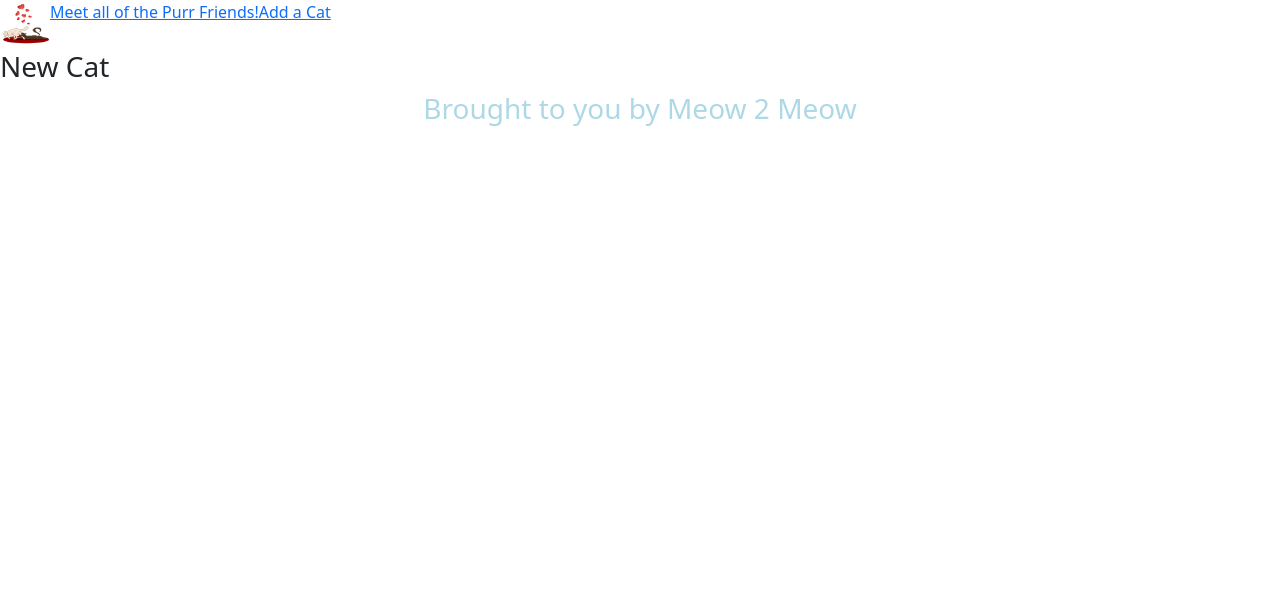
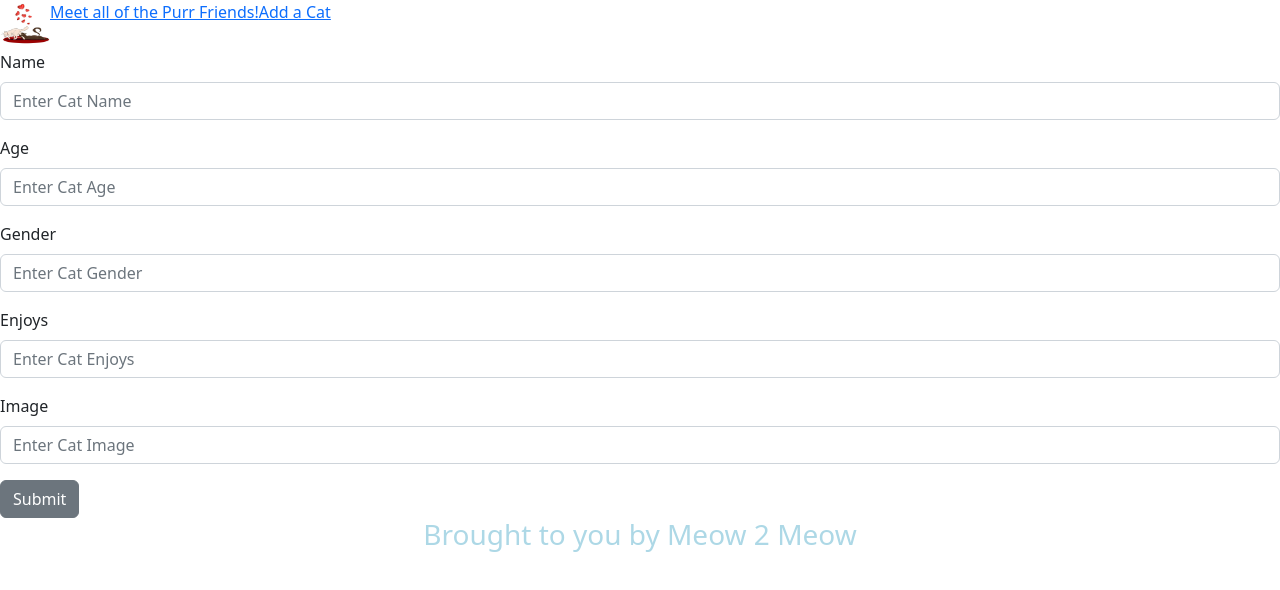
Before and after one commit to learn-academy-2023-bravo/cat-tinder-frontend-meow-2-meow, a React (Create React App) app: page /catnew in a window 1280 px wide. Shown: the top 590 px of the page. Built offline with nearby package versions, Linux system fonts and the light colour scheme.

Commit message:
stuck on last create functionality test

```diff
--- a/src/App.js
+++ b/src/App.js
@@ -15,6 +15,10 @@ const App = () =>{
   const [cats, setCats] = useState(mockCats)
   // console.log(cats)
 
+  const createCat = (createdCat) => {
+    console.log("Created Cats:", createdCat)
+  }
+
   return(
     <>
       <Header />
@@ -22,7 +26,7 @@ const App = () =>{
       <Route path = "/" element = {<Home/>} />
       <Route path = "/catindex" element = {<CatIndex cats={cats}/>} />
       <Route path = "/catshow/:id" element = {<CatShow cats={cats}/>} />
-      <Route path = "/catnew" element = {<CatNew/>} />
+      <Route path = "/catnew" element = {<CatNew createCat = {createCat}/>} />
       <Route path = "/catedit" element = {<CatEdit/>} />
       <Route path = "*" element = {<NotFound/>} />
     </Routes>
--- a/src/pages/CatNew.js
+++ b/src/pages/CatNew.js
@@ -1,12 +1,91 @@
+import { Form, FormGroup, Label, Input, Button } from 'reactstrap'
+import { useState } from 'react'
+import { useNavigate } from 'react-router-dom'
 
+const CatNew = ({createCat}) => {
 
-const New = () => {
+  const navigate = useNavigate()
+
+  const [newCat, setNewCat] = useState({
+    name:"",
+    age: "",
+    gender: "",
+    enjoys: "",
+    image: ""
+  })
+
+  const handleChange = (e) => {
+    setNewCat({...newCat, [e.target.name]: e.target.value})
+  }
+
+  const handleClick = () => {
+    createCat(newCat)
+    navigate ("/catindex")
+  }
+
   return(
-<>
-  <h3>New Cat</h3>
-</>
+    <>
+      <Form>
+        <FormGroup>
+          <Label for="cat-name">Name</Label>
+          <Input
+          id="cat-name"
+          name="name"
+          placeholder="Enter Cat Name"
+          type="text"
+          onChange={handleChange}
+          value={newCat.name}
+          />
+        </FormGroup>
+        <FormGroup>
+          <Label for="cat-age">Age</Label>
+          <Input
+          id="cat-age"
+          name="age"
+          placeholder="Enter Cat Age"
+          type="text"
+          onChange={handleChange}
+          value={newCat.age}
+          />
+        </FormGroup>
+        <FormGroup>
+          <Label for="cat-gender">Gender</Label>
+          <Input
+          id="cat-gender"
+          name="gender"
+          placeholder="Enter Cat Gender"
+          type="text"
+          onChange={handleChange}
+          value={newCat.gender}
+          />
+        </FormGroup>
+        <FormGroup>
+          <Label for="cat-enjoys">Enjoys</Label>
+          <Input
+          id="cat-enjoys"
+          name="enjoys"
+          placeholder="Enter Cat Enjoys"
+          type="text"
+          onChange={handleChange}
+          value={newCat.enjoys}
+          />
+        </FormGroup>
+        <FormGroup>
+          <Label for="cat-image">Image</Label>
+          <Input
+          id="cat-image"
+          name="image"
+          placeholder="Enter Cat Image"
+          type="text"
+          onChange={handleChange}
+          value={newCat.image}
+          />
+        </FormGroup>
+        <Button onClick={handleClick}>Submit</Button>
+      </Form>
+    </>
   )
 }
 
 
-export default New
+export default CatNew
```
Also changed, not shown: src/pages/CatIndex.js (+24 -0 lines), 2 other files (tests, documents, lock files or other folders).
